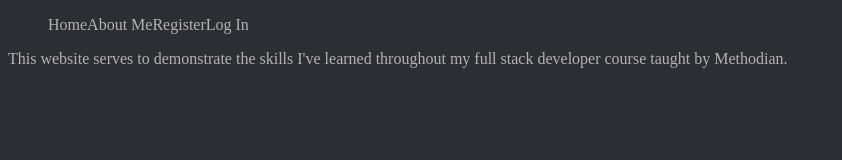
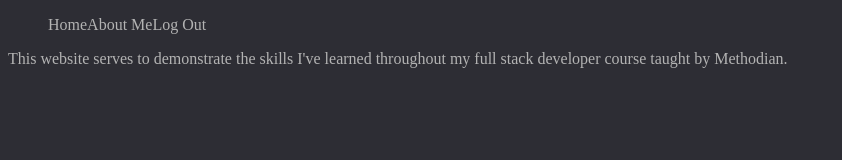
Before and after one commit to danieljsimon33/portfolio-project, a React (Vite) app in the folder frontend/: page / in a window 1280 px wide. Shown: the top 160 px of the page, without its empty margins (0-842 px from the left). Built offline with nearby package versions, Linux system fonts and the light colour scheme.

Commit message:
logout redirects and nav bar stuff implemented

```diff
--- a/frontend/src/components/navbar/NavBar.jsx
+++ b/frontend/src/components/navbar/NavBar.jsx
@@ -1,7 +1,7 @@
 import { Link } from "react-router-dom";
 import "../../index.css";
 
-export default function NavBar() {
+export default function NavBar({ user }) {
   return (
     <nav className="nav-bar">
       <ul className="nav-list">
@@ -15,6 +15,8 @@ export default function NavBar() {
             About Me
           </Link>
         </li>
+        {user ? (
+          <>
             <li>
               <Link className="nav-link" to="/register">
                 Register
@@ -25,6 +27,14 @@ export default function NavBar() {
                 Log In
               </Link>
             </li>
+          </>
+        ) : (
+          <li>
+            <Link className="nav-link" to="/logout">
+              Log Out
+            </Link>
+          </li>
+        )}
       </ul>
     </nav>
   );
```
Lines whose indentation alone changed are shown as unchanged.
